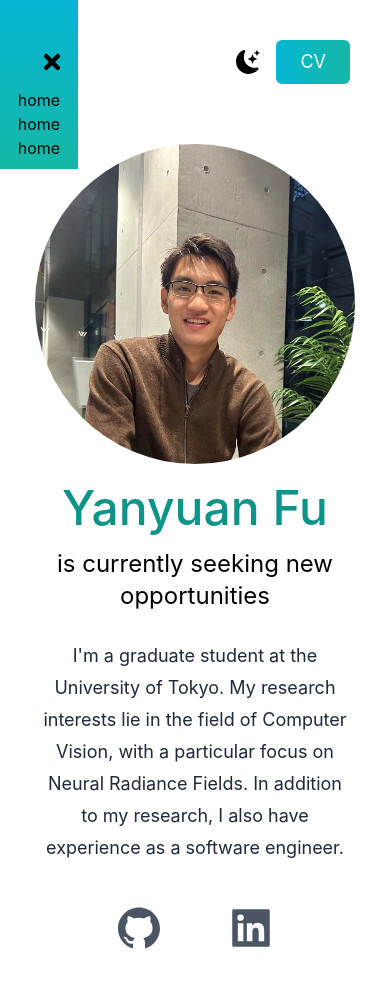
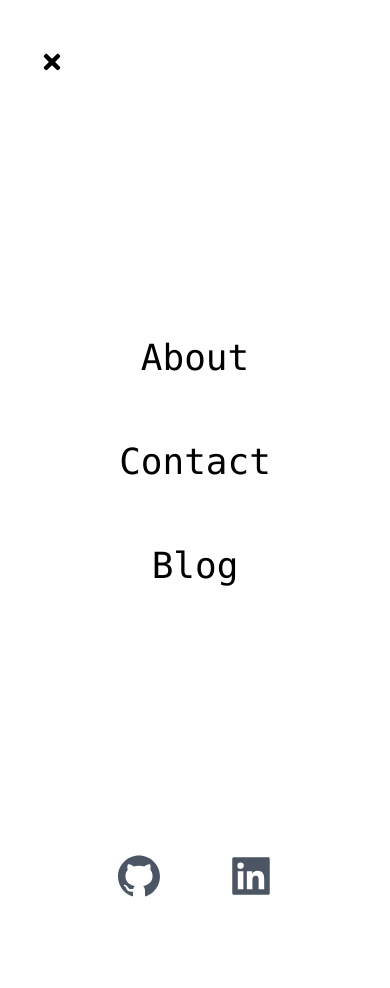
Before and after one commit to fu-yanyuan/portfolio, a Next.js app: page / in a window 390 px wide. Both pictures are taken after a click on the element 52 px from the left and 62 px from the top of the page. Shown: the top 988 px of the page. After the commit the page ends 940 px from the top, so only its background shows below. Built offline with nearby package versions, Linux system fonts and the light colour scheme.

Commit message:
fix: fix sidebar

```diff
--- a/pages/index.js
+++ b/pages/index.js
@@ -50,7 +50,7 @@ export default function Home() {
           <nav className='py-10 flex justify-between items-center'>
             <div
               onClick={() => setNav(!sideBar)}
-              className='z-10 cursor-pointer text-2xl hover:text-3xl duration-200 sm:hidden'>
+              className='z-50 cursor-pointer text-2xl hover:text-3xl duration-200 sm:hidden'>
               {sideBar ? <FaTimes /> : <FaBars />}
             </div>
 
@@ -88,19 +88,28 @@ export default function Home() {
         </div>
 
         {sideBar && (
-          <ul className='flex flex-col absolute z-0 justify-center items-center top-0 left-0 h-1/5 w-1/5 pt-20 bg-gradient-to-b from-cyan-500 to-teal-500 sm:hidden'>
-            <li>home</li>
-            <li>home</li>
-            <li>home</li>
+          <ul className={`flex flex-col absolute z-10 justify-center items-center
+                          top-0 left-0 h-screen w-full pt-20
+                          bg-white dark:bg-slate-700 dark:text-slate-200
+                          sm:hidden`}>
+              {navLinks.map(({ id, navName, navLink }) => (
+                <li
+                  className='py-8'
+                  key={id}>
+                  <a
+                    onClick={() => setNav(!sideBar)}
+                    href={navLink}
+                    className='text-4xl font-mono hover:underline cursor-pointer'>
+                    {navName}
+                  </a>
+                </li>
+              ))}
           </ul>
         )}
 
 
-        <div className='md:px-20 lg:px-40'>
-          {/* <div className='relative mx-auto w-80 h-80 bg-gradient-to-b from-teal-500 to-white rounded-3xl'>
-            <Image src={} />
-          </div> */}
-          <div className='relative mx-auto w-80 h-80 bg-gradient-to-b from-teal-500 to-white rounded-full my-5 overflow-hidden lg:w-96 lg:h-96 lg:my-10'>
+        <div className='md:px-20 lg:px-40 z-0'>
+          <div className='relative mx-auto w-72 h-72 rounded-full mt-0 mb-5 overflow-hidden lg:w-96 lg:h-96 lg:my-10'>
             <Image src={fu} />
           </div>
 
@@ -109,7 +118,7 @@ export default function Home() {
             <h3 className='text-2xl py-2'>
               is currently seeking new opportunities
             </h3>
-            <p className='text-lg pt-5 leading-8 text-gray-800 dark:text-white md:px-20 lg:px-30'>
+            <p className='text-left text-lg pt-5 leading-8 text-gray-800 dark:text-white md:px-20 lg:px-30'>
               I'm a graduate student at the University of Tokyo. My research interests lie in the field of Computer Vision, with a particular focus on Neural Radiance Fields. In addition to my research, I also have experience as a software engineer.
               {/* I'm currently seeking new opportunities for employment or an internship where I can apply my skills and knowledge to real-world problems. */}
             </p>
@@ -123,41 +132,8 @@ export default function Home() {
               <AiFillLinkedin />
             </a>
           </div>
-
-          {/* <div className='relative mx-auto w-80 h-80 bg-gradient-to-b from-teal-500 to-white rounded-full my-10 overflow-hidden md:w-96 md:h-96'>
-            <Image src={fu} />
-          </div> */}
         </div>
-
-
       </main>
-
-
-      {/* <div className='relative mx-auto w-80 h-80 bg-gradient-to-b from-teal-500 to-white rounded-3xl'>
-        <Image src={smilyG} />
-      </div>
-
-      <div className='text-center p-10'>
-        <h2 className='text-5xl pb-2 text-teal-600 font-medium'>Yanyuan</h2>
-        <h3 className='text-2xl py-2'>
-          software engineer.
-        </h3>
-        <p className='text-lg py-5 leading-8 text-gray-800'>The World Wide Fund for Nature (WWF) is an international organization working on issues regarding the conservation, research and restoration of the environment, formerly named the World Wildlife Fund. WWF was founded in 1961</p>
-      </div>
-
-      <div className='text-5xl flex justify-center gap-16 py-10 text-gray-600'>
-        <AiFillGithub />
-        <AiFillLinkedin />
-      </div>
-
-      <div className='relative mx-auto w-80 h-80 bg-gradient-to-b from-teal-500 to-white rounded-full my-10 overflow-hidden'>
-        <Image src={avocado} />
-      </div> */}
-
-
-      {/* <div className='bg-blue-400 min-h-'>
-        <h1 className='text-2xl font-bold text-center'>Hello, this is Yanyuan</h1>
-      </div> */}
 
 
     </div>
```
